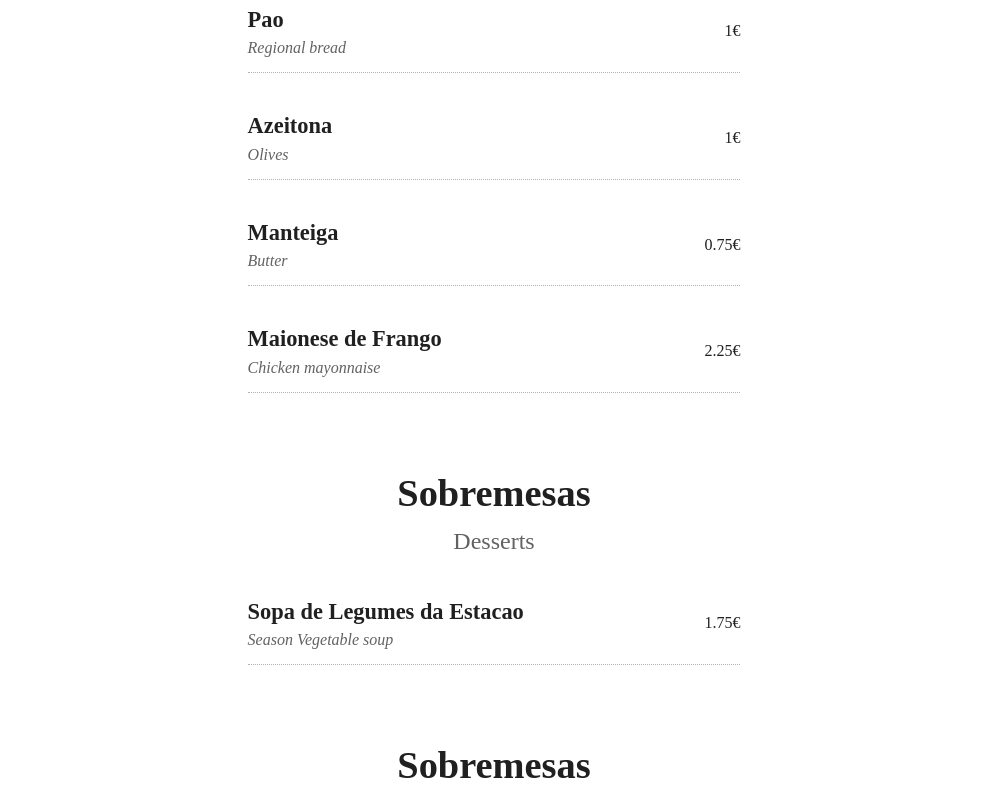
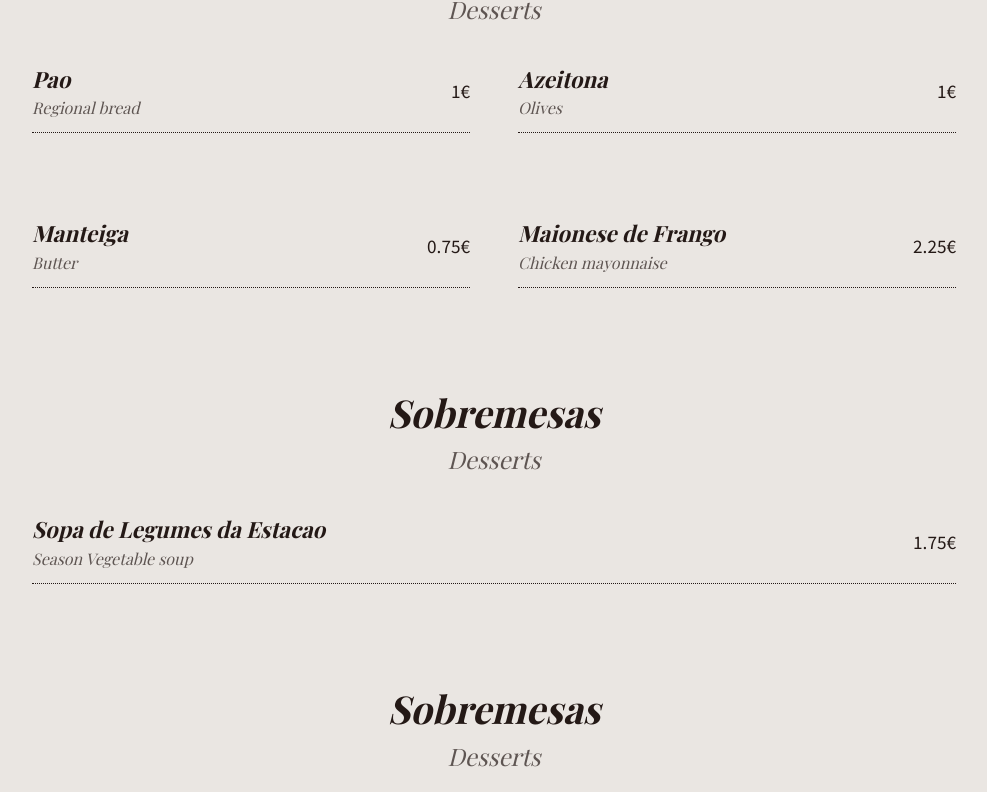
Before and after one commit to ptmartins/MURALHA, a plain HTML site: page index.html in a window 1280 px wide. Shown: the part 319-1111 px from the top of the page, without its empty margins (146-1133 px from the left). Drawn offline with nearby package versions, Linux system fonts and the light colour scheme; a web font is replaced by a local one.

Commit message:
Add fonts and some responsive styles.

```diff
--- a/index.html
+++ b/index.html
@@ -12,7 +12,7 @@
 <body class="body">
 
     <header class="header">
-        <h1>Restaurante 'A Muralha'</h1>
+        <h1 class="title">Restaurante 'A Muralha'</h1>
     </header>
 
     <main class="main">
--- /dev/null
+++ b/sass/_fonts.scss
@@ -0,0 +1,7 @@
+@import url('https://fonts.googleapis.com/css2?family=Playfair+Display:ital,wght@0,400;0,700;1,400;1,700&family=Source+Sans+Pro:wght@200;300;400;700&display=swap');
+
+h1, h2, h3, h4, h5, h6 {
+    font-family: 'Playfair Display', serif;
+    font-style: italic;
+    font-weight: 700;
+}
--- a/sass/_header.scss
+++ b/sass/_header.scss
@@ -2,3 +2,7 @@
     padding: 1.5rem;
     text-align: center;
 }
+
+.title {
+    font-size: 1.8rem;
+}
--- a/sass/_layout.scss
+++ b/sass/_layout.scss
@@ -10,10 +10,13 @@ html {
 }
 
 body {
+    background-color: $color-bg;
     color: $color-font;
+    display: grid;
+    font-family: 'Source Sans Pro', Arial, sans-serif;
     font-size: 1rem;
+    font-weight: 400;
     line-height: 1.5;
-    display: grid;
     grid-template-columns: 1fr;
     grid-template-rows: minmax(-webkit-min-content, -webkit-max-content) auto minmax(-webkit-min-content, -webkit-max-content);
     grid-template-rows: minmax(min-content, max-content) auto minmax(min-content, max-content);
@@ -43,16 +46,29 @@ body {
     opacity: .7;
 }
 
+.menu__content {
+    display: grid;
+    grid-template-columns: repeat(1, 1fr);
+}
+
 .menu__item {
     -webkit-box-align: center;
         -ms-flex-align: center;
             align-items: center;
-    border-bottom: 1px dotted rgba(0, 0, 0, .3);
+    border-bottom: 1px dotted $color-font;
     display: -webkit-box;
     display: -ms-flexbox;
     display: flex;
     margin-bottom: 1.5rem;
     padding: .75rem 0;
+
+    &:only-child {
+        grid-column: 1/3;
+    }
+}
+
+.item__description {
+    margin-right: 1.5rem;
 }
 
 .item__name {
@@ -66,25 +82,6 @@ body {
 }
 
 .item__cost {
+    font-size: 1.2rem;
     margin-left: auto;
 }
-
-
-@media all and (min-width: 768px) {
-    .menu {
-        margin: 0 auto;
-        max-width: 80%;
-    }
-}
-
-@media all and (min-width: 1024px) {
-    .menu {
-        max-width: 60%;
-    }
-}
-
-@media all and (min-width: 1280px) {
-    .menu {
-        max-width: 40%;
-    }
-}
--- /dev/null
+++ b/sass/_responsive.scss
@@ -0,0 +1,49 @@
+@media all and (min-width: 480px) {
+    .title {
+        font-size: 2.4rem;
+    }
+}
+
+@media all and (min-width: 768px) {
+
+    .title {
+        font-size: 2.4rem;
+    }
+
+    .menu {
+        margin: 0 auto;
+        max-width: 80%;
+    }
+
+    .menu__content {
+        gap: 3rem;
+        grid-template-columns: repeat(2, 1fr);
+    }
+
+    .item__description {
+        margin-right: 4rem;
+    }
+}
+
+@media all and (min-width: 1024px) {
+
+    .title {
+        font-size: 3rem;
+    }
+
+    .menu {
+        max-width: 75%;
+    }
+}
+
+@media all and (min-width: 1280px) {
+
+    .title {
+        font-size: 4.5rem;
+    }
+
+    .item__description {
+        margin-right: 4.5rem;
+    }
+
+}
--- a/sass/_variables.scss
+++ b/sass/_variables.scss
@@ -1 +1,4 @@
-$color-font: #212020;
+$color-font: #241916;
+$color-bg: #EAE6E2;
+
+$additional: #a08a7f;
--- a/sass/main.scss
+++ b/sass/main.scss
@@ -1,5 +1,8 @@
 @import 'variables';
+@import 'fonts';
 
 @import 'layout';
 @import 'header';
 @import 'footer';
+
+@import 'responsive';
```
Also changed, not shown: css/main.css, 1 other file.
